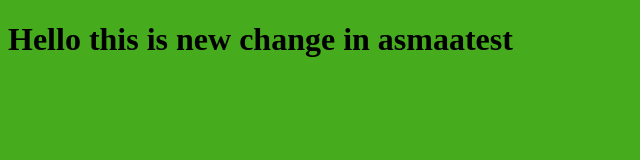
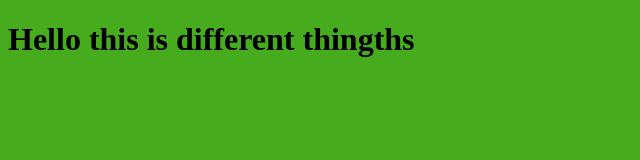
Before and after one commit to AsmaaAbuelhasn/myproject, a plain HTML site: page index.html in a window 1280 px wide. Shown: the whole page, without its empty margins (0-640 px from the left). Drawn offline with Linux system fonts and the light colour scheme.

Commit message:
this new message of change text

```diff
--- a/index.html
+++ b/index.html
@@ -8,7 +8,7 @@
 </head>
 <body>
 
-    <h1>Hello this is new change in asmaatest</h1>
+    <h1>Hello this is different thingths</h1>
     <script src="app.js"></script>
 </body>
 </html>
```
